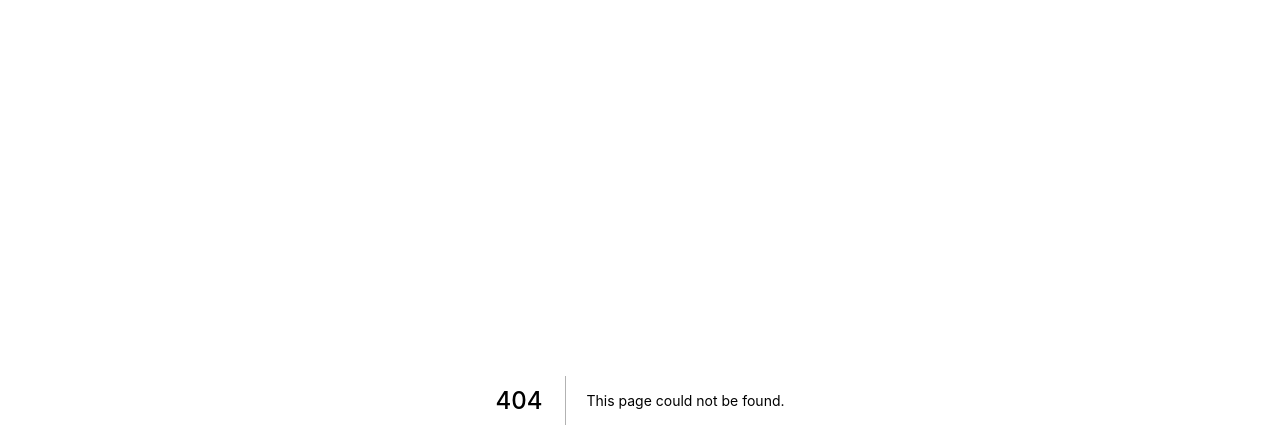
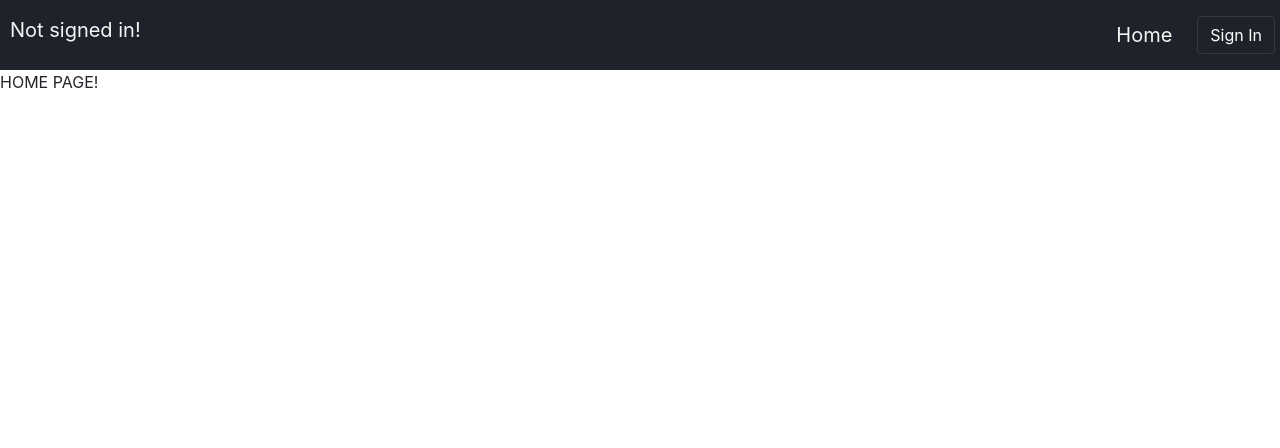
Before and after one commit to AHM77777/code-editor, a Next.js app: page /HomePage in a window 1280 px wide. Before the commit this address had no page. Shown: the top 448 px of the page. Built offline with nearby package versions, Linux system fonts and the light colour scheme; no server answers.

Commit message:
Added Home button on NavBar. Added some style to Code Editor page. Added NextRouter. Changed names from Login to NavBar.

```diff
--- /dev/null
+++ b/src/Components/NavBar/NavBar.js
@@ -0,0 +1,39 @@
+import React from 'react'
+import { signIn, signOut, useSession } from 'next-auth/client'
+import styles from './NavBar.module.scss'
+import 'bootstrap/dist/css/bootstrap.min.css';
+import {Button} from 'react-bootstrap'
+import { useRouter } from 'next/router'
+
+const NavBar = () => {
+    const [ session, loading ] = useSession()
+    const router = useRouter()
+    const handleClick = (e) => {
+      e.preventDefault()
+      router.push('/HomePage')
+    }
+    // console.log(session)
+  return <>
+    {!session && <div className={styles.navBar}>
+    <div><p className={styles.sessionInfo}>Not signed in!</p> <br/></div>
+      <div className={styles.loginWrapper}>
+        <p className={styles.homePage} onClick={handleClick}>Home</p>
+        {/* <p className={styles.homePage} onClick={handleClickEditor}>Editor</p> */}
+        <Button className={styles.buttonLog} variant="dark" onClick={() => signIn()}>Sign In</Button>
+      </div>
+    </div>}
+    {session && loading && <div>
+      <div className={styles.sessionInfo}>Loading...</div>
+    </div>}
+    {session &&<div className={styles.navBar}>
+      <div><p className={styles.sessionInfo}>Welcome {session.user.name}</p> <br/></div>
+      <div className={styles.loginWrapper}>
+        <p className={styles.homePage} onClick={handleClick}>Home</p>
+        {/* <p className={styles.homePage} onClick={handleClickEditor}>Editor</p> */}
+        <Button className={styles.buttonLog} variant="dark" onClick={() => signOut()}>Sign out</Button>
+      </div>
+
+    </div>}
+  </>
+}
+export default NavBar;
--- /dev/null
+++ b/src/Components/NavBar/NavBar.module.scss
@@ -0,0 +1,47 @@
+.navBar{
+    position: sticky;
+    top:0;
+    width: 100%;
+    display: flex;
+    flex-direction: row;
+    background-color: #20222b;
+    color: whitesmoke;
+    align-items: center;
+    justify-content: space-between;
+    z-index: 5;
+    .loginWrapper{
+        display: flex;
+        flex-direction: row;
+        align-items: center;
+        justify-content: space-between;
+        .homePage{
+            font-size: 20px;
+            margin: 5px;
+            margin-right: 20px;
+        }
+        .homePage:hover{
+            font-size: 20px;
+            margin: 5px;
+            margin-right: 20px;
+            color: rgba(148, 144, 144, 0.822);
+            background-color: transparent;
+            cursor:pointer;
+        }
+    }
+    div {
+       .sessionInfo{
+        font-size: 20px;
+        margin-left: 10px;
+        transform: translateY(50%);
+        align-items: center;
+    }
+    }
+    .buttonLog{
+        margin: 5px;
+        background-color: transparent;
+    }
+    .buttonLog:hover{
+        color: rgba(148, 144, 144, 0.822);
+        background-color: transparent;
+    }
+}
--- a/src/pages/EditorPage.js
+++ b/src/pages/EditorPage.js
@@ -2,7 +2,7 @@ import Editor from '../Components/Editor/Editor'
 import 'codemirror/lib/codemirror.css'
 import { useEffect, useState } from "react";
 import styles from '../Components/Files.module.scss'
-import  Login  from "../Components/Login/Login"
+import  NavBar  from "../Components/NavBar/NavBar"
 
 const EditorPage = () => {
 
@@ -42,7 +42,7 @@ const EditorPage = () => {
     }, [html, css, js])
 
     return ( <>
-    <Login />
+    <NavBar />
         <div className={styles.mainContainer}>
 
             <div className={styles.leftPage}>
--- /dev/null
+++ b/src/pages/HomePage.js
@@ -0,0 +1,9 @@
+import React from 'react'
+import NavBar from '../Components/NavBar/NavBar';
+const HomePage = () => {
+    return <>
+        <NavBar />
+        <p>HOME PAGE!</p>
+    </>
+}
+export default HomePage;
--- a/src/pages/api/files/index.js
+++ b/src/pages/api/files/index.js
@@ -3,7 +3,7 @@ export default function handler(req, res) {
     .json({
         html:'<h1>Holi</h1>',
         css: 'h1{color: red;}',
-        javascript: ''
+        javascript: ' '
 
     })
   }
```
Also changed, not shown: src/Components/Files.module.scss (+30 -6 lines), src/Components/Login/Login.js (deleted, +0 -25 lines), src/Components/Login/Login.module.scss (deleted, +0 -26 lines), src/pages/index.js (+5 -5 lines).
